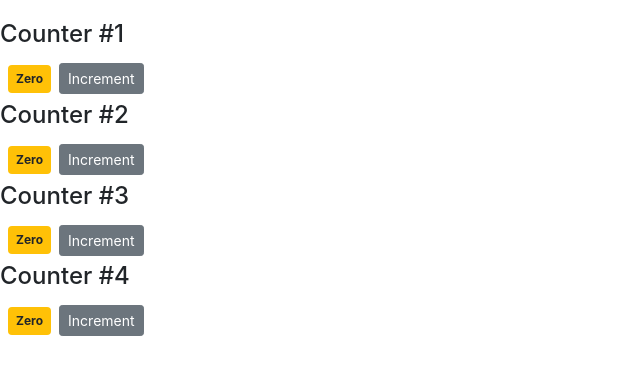
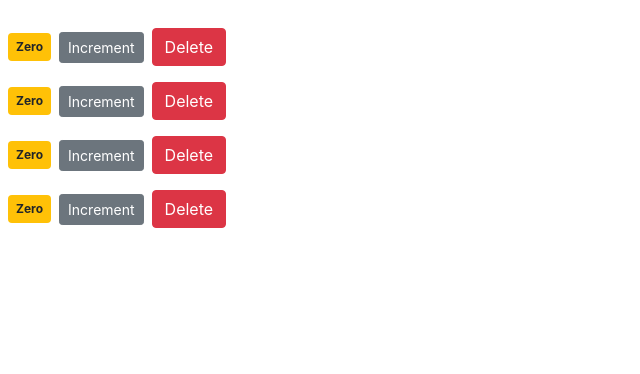
Before and after one commit to yaxue1123/react-app, a React (Create React App) app: page / in a window 1280 px wide. Shown: the top 374 px of the page, without its empty margins (0-640 px from the left). Built offline with nearby package versions, Linux system fonts and the light colour scheme.

Commit message:
raise and handle events between parent component and subcomponent

```diff
--- a/src/components/counter.jsx
+++ b/src/components/counter.jsx
@@ -2,7 +2,7 @@
 
 class Counter extends Component {
   state = {
-    value: this.props.value
+    value: this.props.counter.value
   };
 
   // can replace arrow function to bind event handlers.
@@ -24,16 +24,20 @@
 
   render() {
     let classes = this.getBadgeClasses();
-    console.log(this.props);
     return (
       <React.Fragment>
-        {this.props.children}
         <span className={classes}>{this.formatCount()}</span>
         <button
           onClick={() => this.handleIncrement({ id: 1 })}
           className="btn btn-secondary btn-sm"
         >
           Increment
+        </button>
+        <button
+          onClick={() => this.props.onDelete(this.props.counter.id)}
+          className="btn btn-danger sm m-2"
+        >
+          Delete
         </button>
         <br />
         {/* {this.state.tags.length === 0 && "Please create a new tag!"}
--- a/src/components/counters.jsx
+++ b/src/components/counters.jsx
@@ -11,13 +11,22 @@
       { id: 4, value: 0 }
     ]
   };
+
+  handleDelete = counterID => {
+    const counters = this.state.counters.filter(c => c.id !== counterID);
+    this.setState({ counters });
+  };
+
   render() {
+    // pass a reference to the handle event function to child component
     return (
       <div>
         {this.state.counters.map(counter => (
-          <Counter key={counter.id} value={counter.value}>
-            <h4>Counter #{counter.id}</h4>
-          </Counter>
+          <Counter
+            key={counter.id}
+            onDelete={this.handleDelete}
+            counter={counter}
+          />
         ))}
       </div>
     );
```
